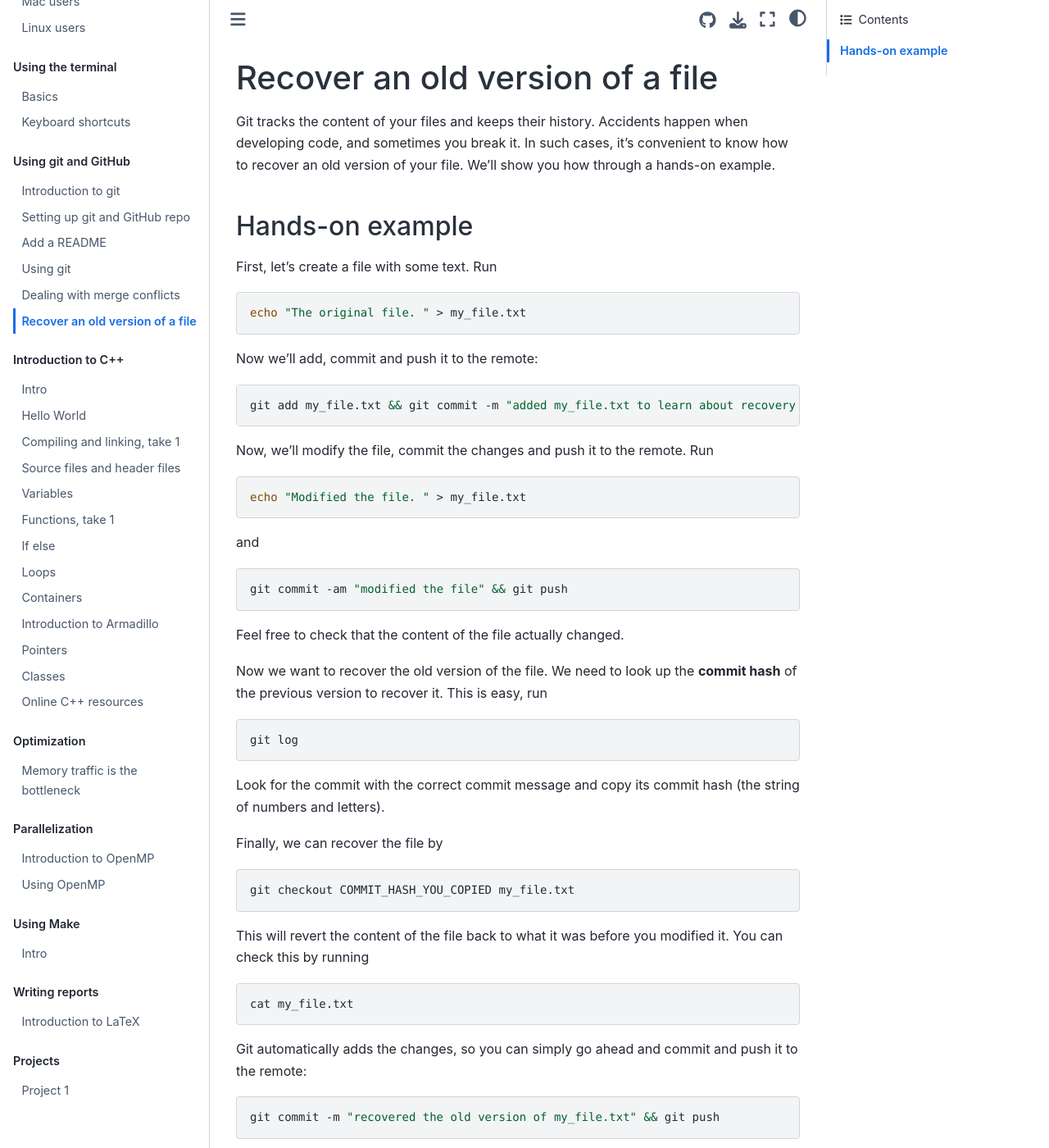
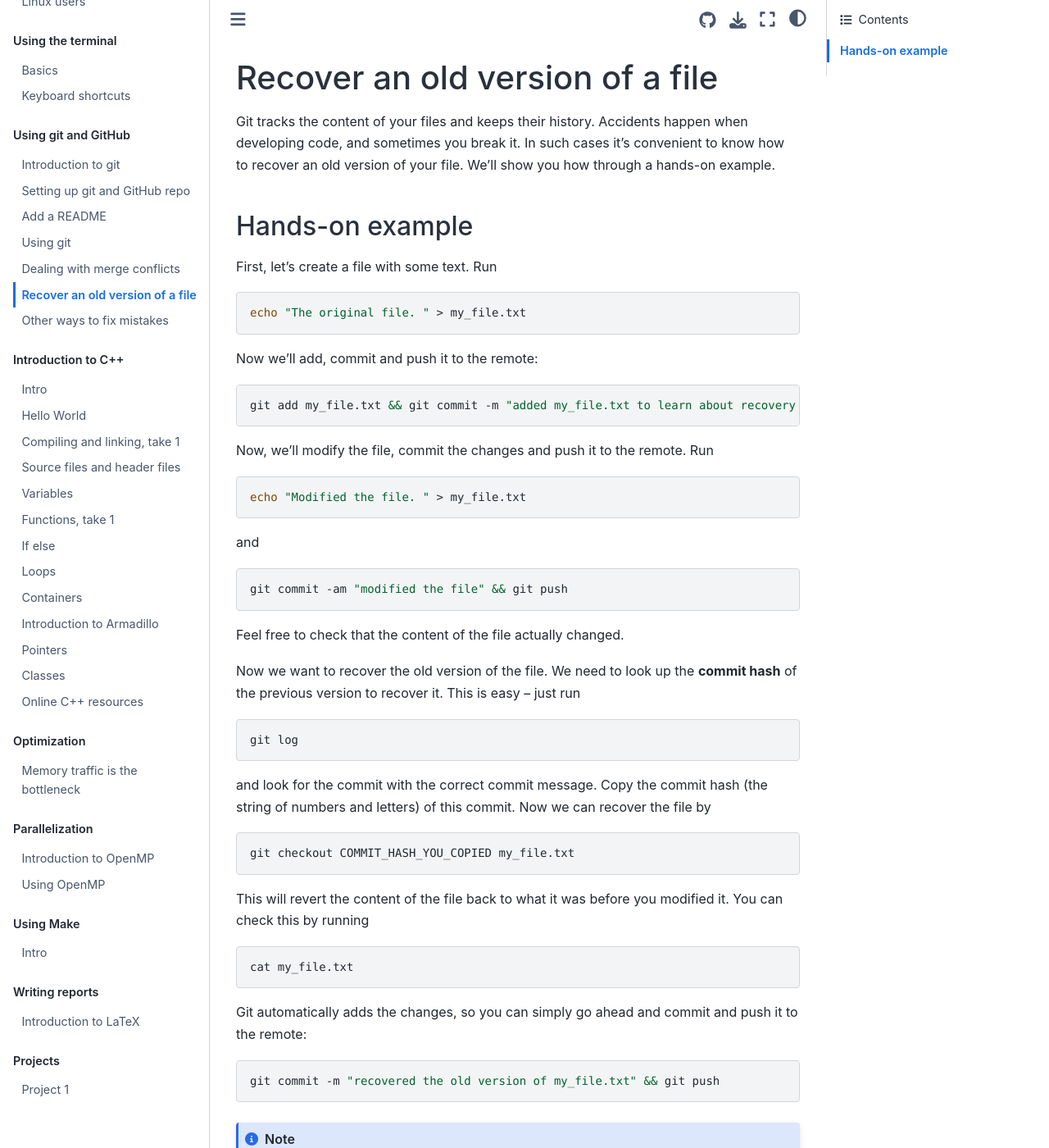
Before and after one commit to anderkve/FYS3150, a Jupyter Book: the page built from book/using_git/recover_an_old_version_of_a_file.md, in a window 1280 px wide and 1400 px high. Shown: the whole window at 82% size. Built offline with Jupyter Book 1.0.4 settings and Sphinx 7.4.7 and the Sphinx Book theme 1.1.4, drawn with Linux system fonts in a browser that asks for light colours; some of the changed text lies outside the part shown.

Commit message:
Added a new git page: "other ways to fix mistakes", giving quick examples of "git restore", "git revert" and "git reset"

````diff
--- a/_toc.yml
+++ b/_toc.yml
@@ -25,6 +25,7 @@
       - file: book/using_git/using_git
       - file: book/using_git/dealing_with_merge_conflicts
       - file: book/using_git/recover_an_old_version_of_a_file
+      - file: book/using_git/other_ways_to_fix_mistakes
 
   - caption: Introduction to C++
     chapters:
--- a/book/using_git/recover_an_old_version_of_a_file.md
+++ b/book/using_git/recover_an_old_version_of_a_file.md
@@ -31,15 +32,14 @@
 
 Feel free to check that the content of the file actually changed.
 
-Now we want to recover the old version of the file. We need to look up the **commit hash** of the previous version to recover it. This is easy, run
+Now we want to recover the old version of the file. We need to look up the **commit hash** of the previous version to recover it. This is easy -- just run
 
 ```sh
 git log
 ```
 
-Look for the commit with the correct commit message and copy its commit hash (the string of numbers and letters).
-
-Finally, we can recover the file by
+and look for the commit with the correct commit message. Copy the commit hash (the string of numbers and letters) of this commit.
+Now we can recover the file by
 
 ```sh
 git checkout COMMIT_HASH_YOU_COPIED my_file.txt
````
Also changed, not shown: other parts of book/using_git/recover_an_old_version_of_a_file.md (+2 -1 lines), book/using_git/dealing_with_merge_conflicts.md (+2 -2 lines), book/using_git/other_ways_to_fix_mistakes.md (added, +22 -0 lines).
